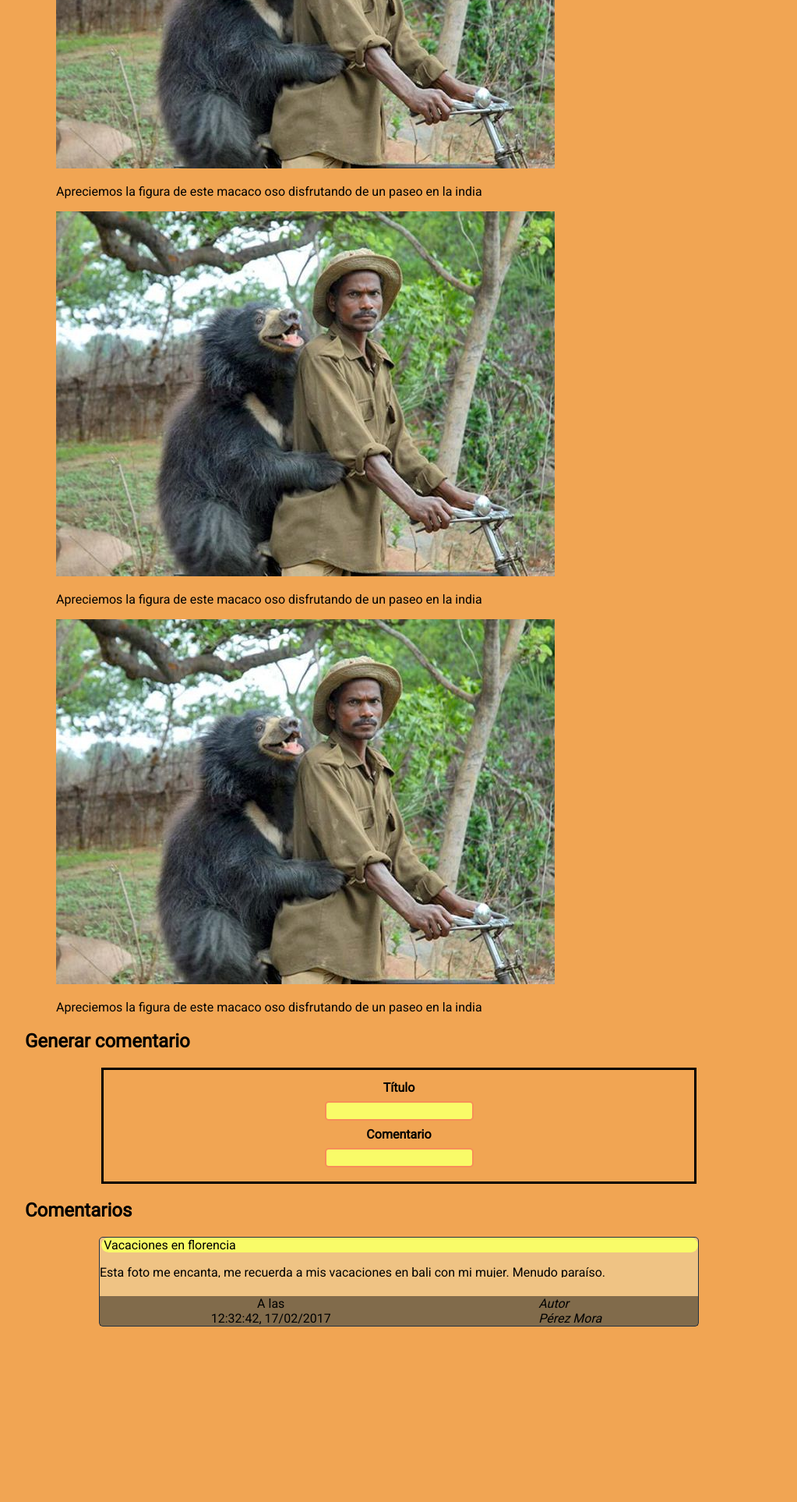
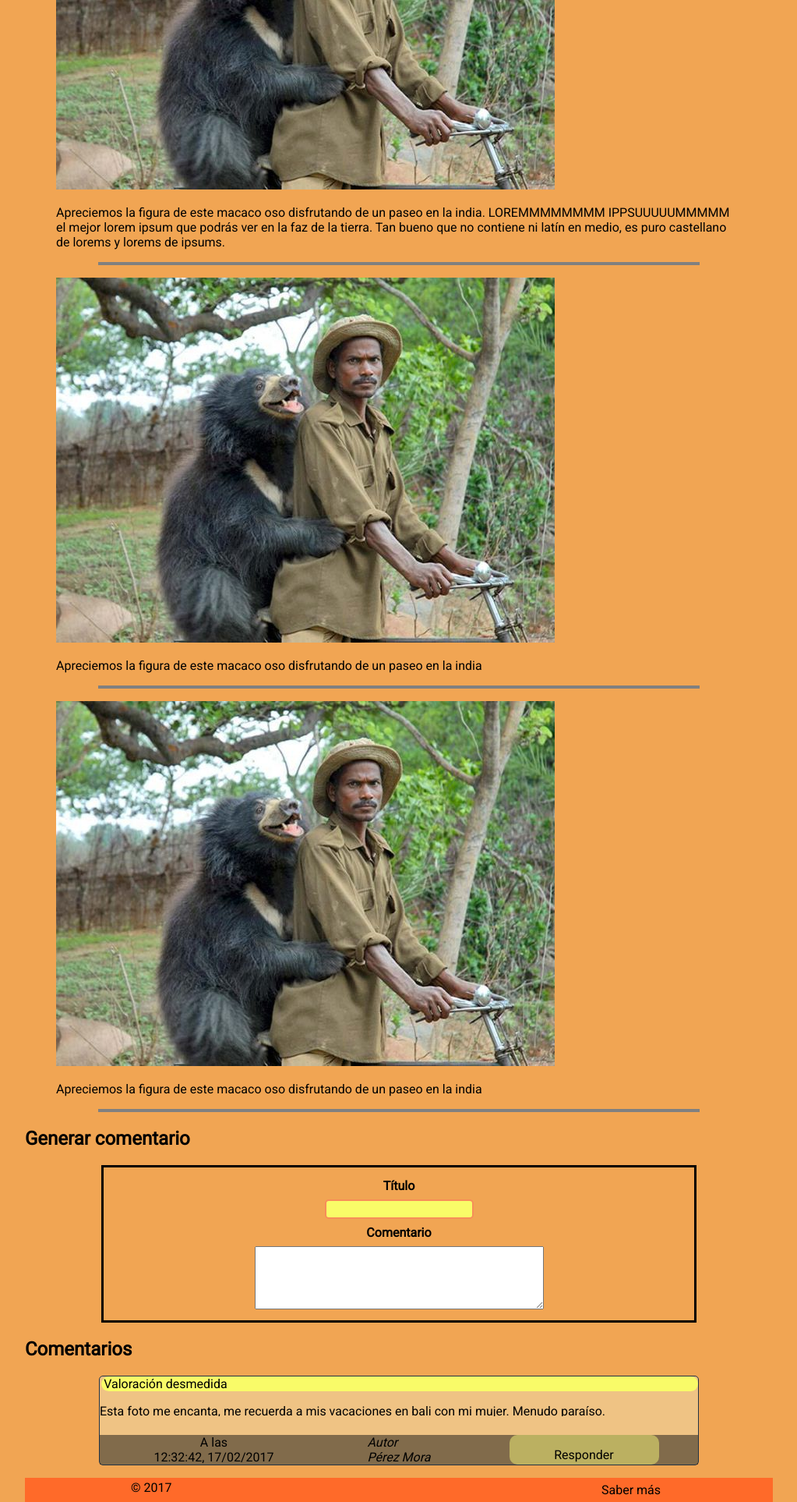
Before and after one commit to Alexei-117/PH2-UA, a PHP site: page /entrada.html in a window 1280 px wide. Shown: the part 680-2606 px from the top of the page at 78% size, without its empty margins (128-1151 px from the left). Before the commit the page ends 2381 px from the top, so only its background shows below. Run offline with PHP 8.4, Linux system fonts and the light colour scheme.

Commit message:
Comiteado entrada too

```diff
--- a/P1/css/index.css
+++ b/P1/css/index.css
@@ -36,6 +36,10 @@ body{
 section{
 }
 	/*TOCADO POR alexei*/
+	section>hr{
+		width:80%;
+		border:2px solid grey;
+	}
 	section>article{
 		background-color: #EFC384;
 		width:80%;
@@ -139,6 +143,34 @@ section{
 			padding:0px;
 			margin:0px;
 		}
+
+		/*Entrada*/
+		section>article>footer>a{
+			width:25%;
+			padding:0px;
+			margin:0px;
+
+			text-decoration:none;
+			text-align:center;
+			color:black;
+		}
+		section>article>footer>a[class="respuesta"]{
+			width:25%;
+			padding:1em 0 0 0;
+			margin:0px;
+
+			background-color:rgba(245,245,120,0.5);
+			border-radius:10px;
+
+			text-decoration:none;
+			text-align:center;
+			color:black;
+		}
+		section>article>footer>a:hover{
+			background-color:rgba(20,20,20,0.5);
+			color:white;
+		}
+
 	/*ZONA DE COMENTARIOS*/
 	section>article>h2{
 		text-align:center;
--- a/P1/entrada.html
+++ b/P1/entrada.html
@@ -31,9 +31,10 @@
 	</nav>
 	<section>
 		<article>
-			<h3>Vacaciones en florencia</h3>
+			<h2>Vacaciones en florencia</h2>
 			Este ejemplar sumamente interesante nos lleva a las antípodas australianas que contenían
-			una variante de chimpancés osos bastante impresionante.
+			una variante de chimpancés osos bastante impresionante. Me encanta el paisaje indiscutiblemente
+			soberbio que se puede presencuiar.
 
 			<address>Pérez Mora</address>
 			<footer>
@@ -47,16 +48,21 @@
 		<h2 id="galeria">Galería</h2>
 		<figure>
 			<img src="img/foto1.jpg">
-			<p>Apreciemos la figura de este macaco oso disfrutando de un paseo en la india</p>
+			<p>Apreciemos la figura de este macaco oso disfrutando de un paseo en la india.
+			LOREMMMMMMMM IPPSUUUUUMMMMM el mejor lorem ipsum que podrás ver en la faz de la tierra.
+			Tan bueno que no contiene ni latín en medio, es puro castellano de lorems y lorems de ipsums.</p>
 		</figure>
+		<hr>
 		<figure>
 			<img src="img/foto1.jpg">
 			<p>Apreciemos la figura de este macaco oso disfrutando de un paseo en la india</p>
 		</figure>
+		<hr>
 		<figure>
 			<img src="img/foto1.jpg">
 			<p>Apreciemos la figura de este macaco oso disfrutando de un paseo en la india</p>
 		</figure>
+		<hr>
 	</section>
 	<section>
 		<h2 id="comentar">Generar comentario</h2>
@@ -65,9 +71,8 @@
 				<label for="name">T&iacute;tulo</label>
 				<input id="name" type="text" required></input>
 
-				<label for="name">Comentario</label>
-				<input id="name" type="textarea" pattern="/^{1,20}$/" required></input>
-
+				<label for="comment">Comentario</label>
+				<textarea id="comment" cols="50" rows="5" pattern="/^{1,20}$/" required></textarea>
 			</fieldset>
 		</form>
 	</section>
@@ -75,14 +80,25 @@
 		<h2 id="comentarios">Comentarios</h2>
 		<article>
 			<header>
-				<a href="entrada.html">Vacaciones en florencia</a>
+				<a href="" >Valoraci&oacute;n desmedida</a>
+
 				<p>Esta foto me encanta, me recuerda a mis vacaciones en bali con mi mujer. Menudo paraíso.</p>
 			</header>
 			<footer>
 				<time datetime="17-02-2017T12:32:42">A las <br>12:32:42, 17/02/2017</time>
 				<address>Autor <br> Pérez Mora</address>
+				<a class="respuesta" href="">Responder</a>
 			</footer>
 		</article>
 	</section>
+	<footer>
+		<nav>
+			<ul>
+				<li><time datetime="21-02-2017">&copy; 2017</time></li>
+				<li></li>
+				<li><a href="acerca.html">Saber m&aacute;s</a></li>
+			</ul>
+		</nav>
+	</footer>
 </body>
 </html>
```
Also changed, not shown: P1/login.html (+9 -0 lines), P1/registro.html (+9 -0 lines).
